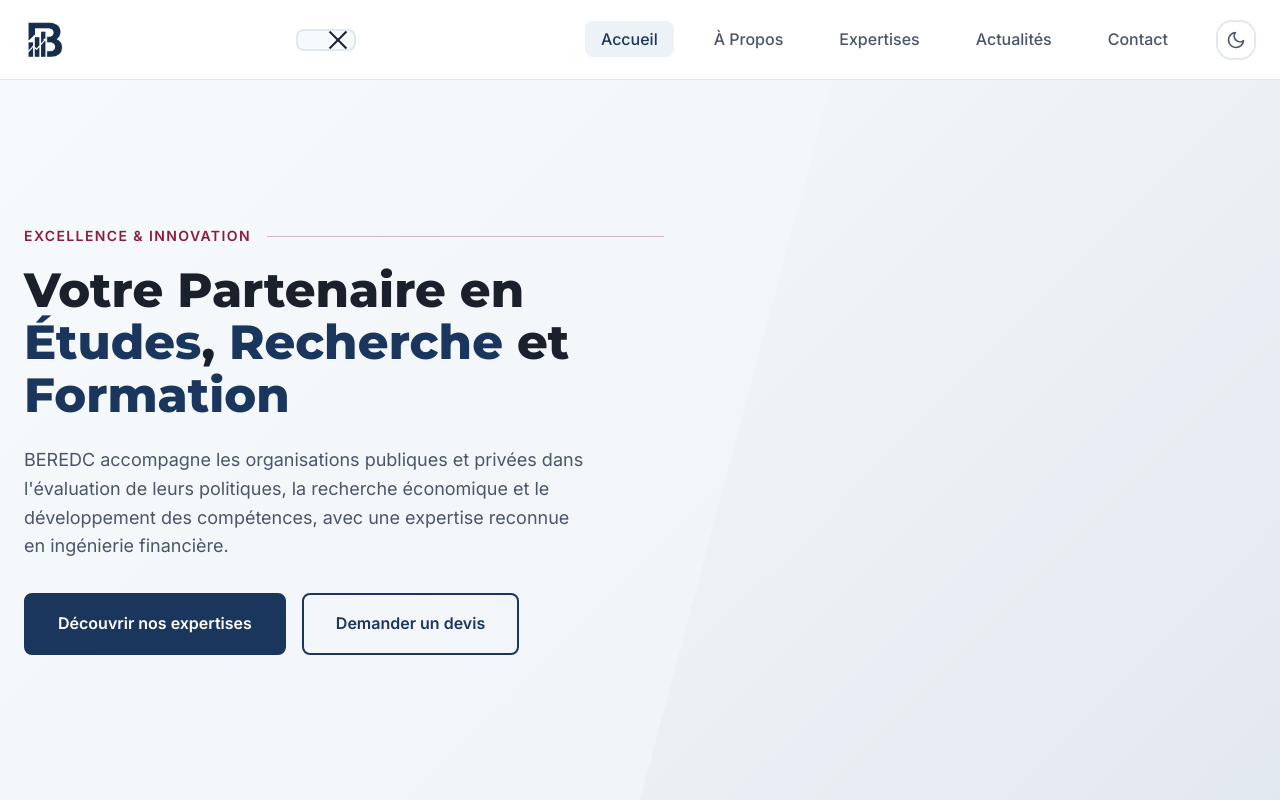
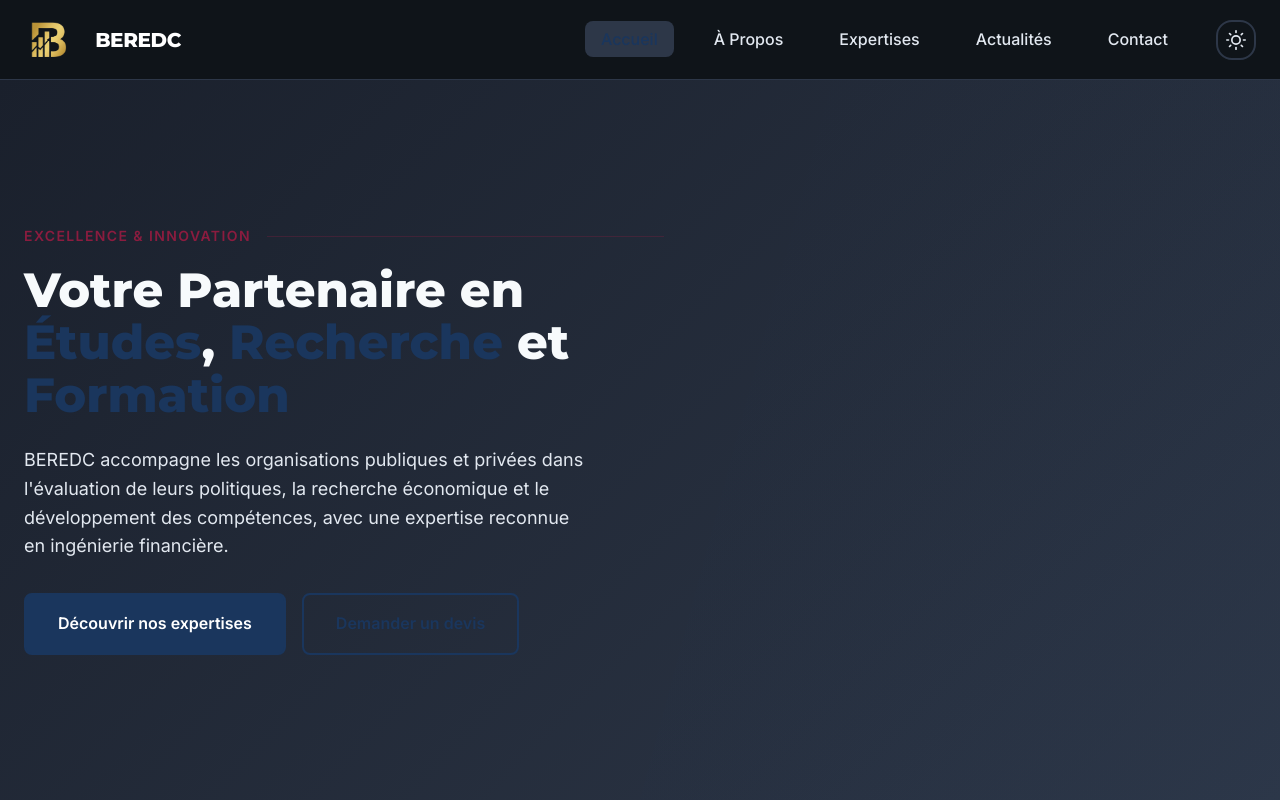
Before and after one commit to IntegrationFSSM/BEREDC, a plain HTML site: page index.html in a window 1280 px wide. Both pictures are taken after a click on the button "Basculer entre le mode clair et sombre". Shown: the top 800 px of the page. Drawn offline with Linux system fonts and the light colour scheme.

Commit message:
Add BEREDC text next to logo with adaptive colors for light/dark mode

```diff
--- a/css/styles.css
+++ b/css/styles.css
@@ -200,6 +200,16 @@
   object-fit: contain;
 }
 
+/* Logo name text - same color as logo in both modes */
+.logo-name {
+  font-family: var(--font-heading);
+  font-size: var(--text-xl);
+  font-weight: 800;
+  color: #1a365d; /* Dark blue from logo - visible on light backgrounds */
+  letter-spacing: -0.02em;
+  margin-left: var(--space-sm);
+}
+
 /* Logo for light theme (dark logo image) */
 .logo-light {
   display: block;
@@ -218,6 +228,10 @@
   display: block;
 }
 
+[data-theme="dark"] .logo-name {
+  color: #ffffff; /* White for dark mode */
+}
+
 /* Fallback for browsers without JS */
 @media (prefers-color-scheme: dark) {
   html:not([data-theme]) .logo-light {
@@ -225,6 +239,9 @@
   }
   html:not([data-theme]) .logo-dark {
     display: block;
+  }
+  html:not([data-theme]) .logo-name {
+    color: #ffffff;
   }
 }
 
@@ -301,7 +318,6 @@
   color: var(--text-primary);
   z-index: 1001;
   transition: all var(--transition-fast);
-  display: flex;
   align-items: center;
   gap: var(--space-sm);
   font-family: var(--font-primary);
--- a/index.html
+++ b/index.html
@@ -59,8 +59,9 @@
   <header class="header" role="banner">
     <div class="container header-inner">
       <a href="index.html" class="logo" aria-label="BEREDC - Page d'accueil">
-        <img src="light%20mode%20logo%20.png" alt="BEREDC" class="logo-img logo-light" width="150" height="50">
-        <img src="darkmodelogo%20.png" alt="BEREDC" class="logo-img logo-dark" width="150" height="50">
+        <img src="light%20mode%20logo%20.png" alt="" class="logo-img logo-light" width="150" height="50">
+        <img src="darkmodelogo%20.png" alt="" class="logo-img logo-dark" width="150" height="50">
+        <span class="logo-name">BEREDC</span>
       </a>
 
       <button class="mobile-menu-btn" id="mobile-menu-btn" aria-label="Menu de navigation" aria-expanded="false" aria-controls="main-nav">
```
Also changed, not shown: a-propos.html (+3 -2 lines), actualites.html (+3 -2 lines), contact.html (+3 -2 lines), expertises.html (+3 -2 lines).
